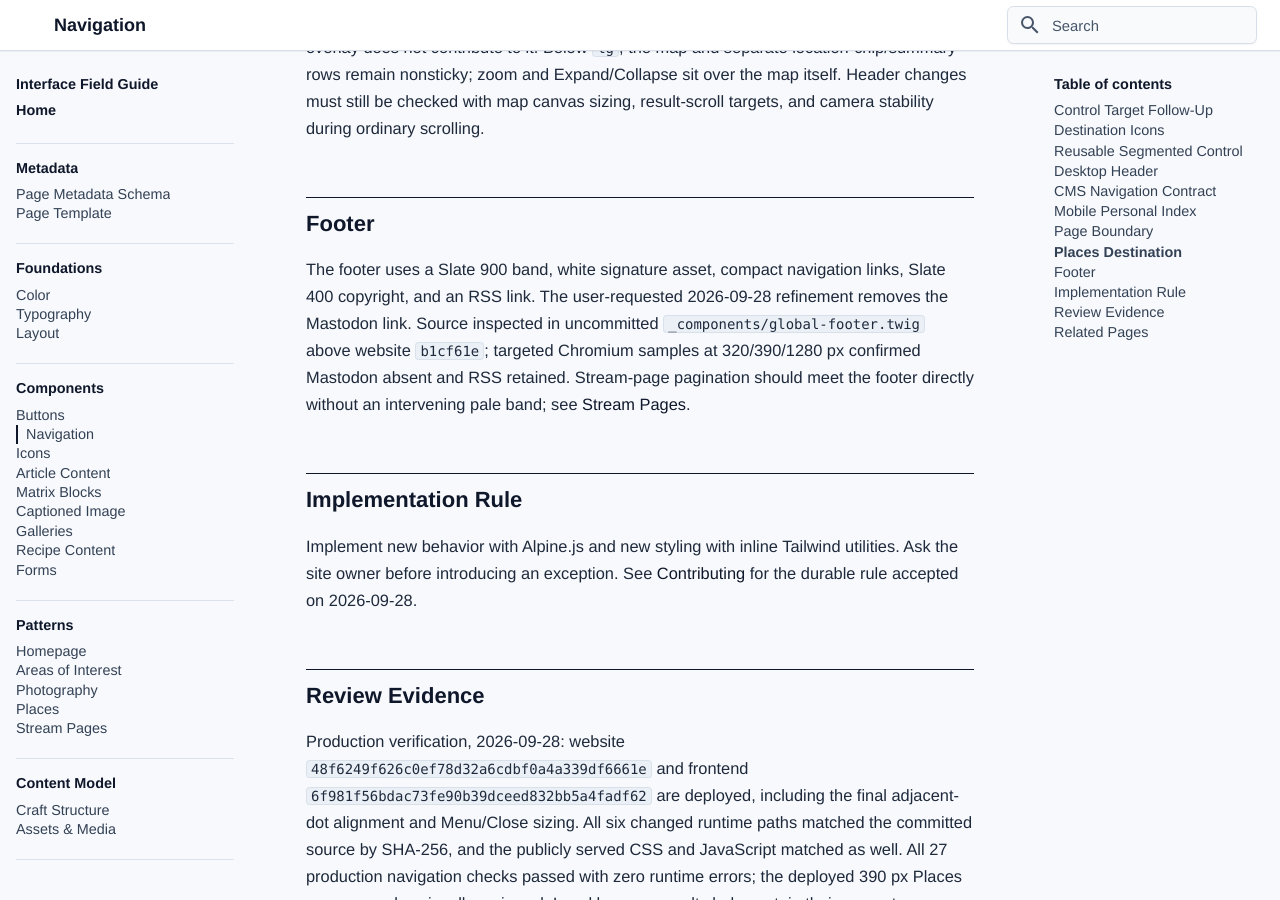
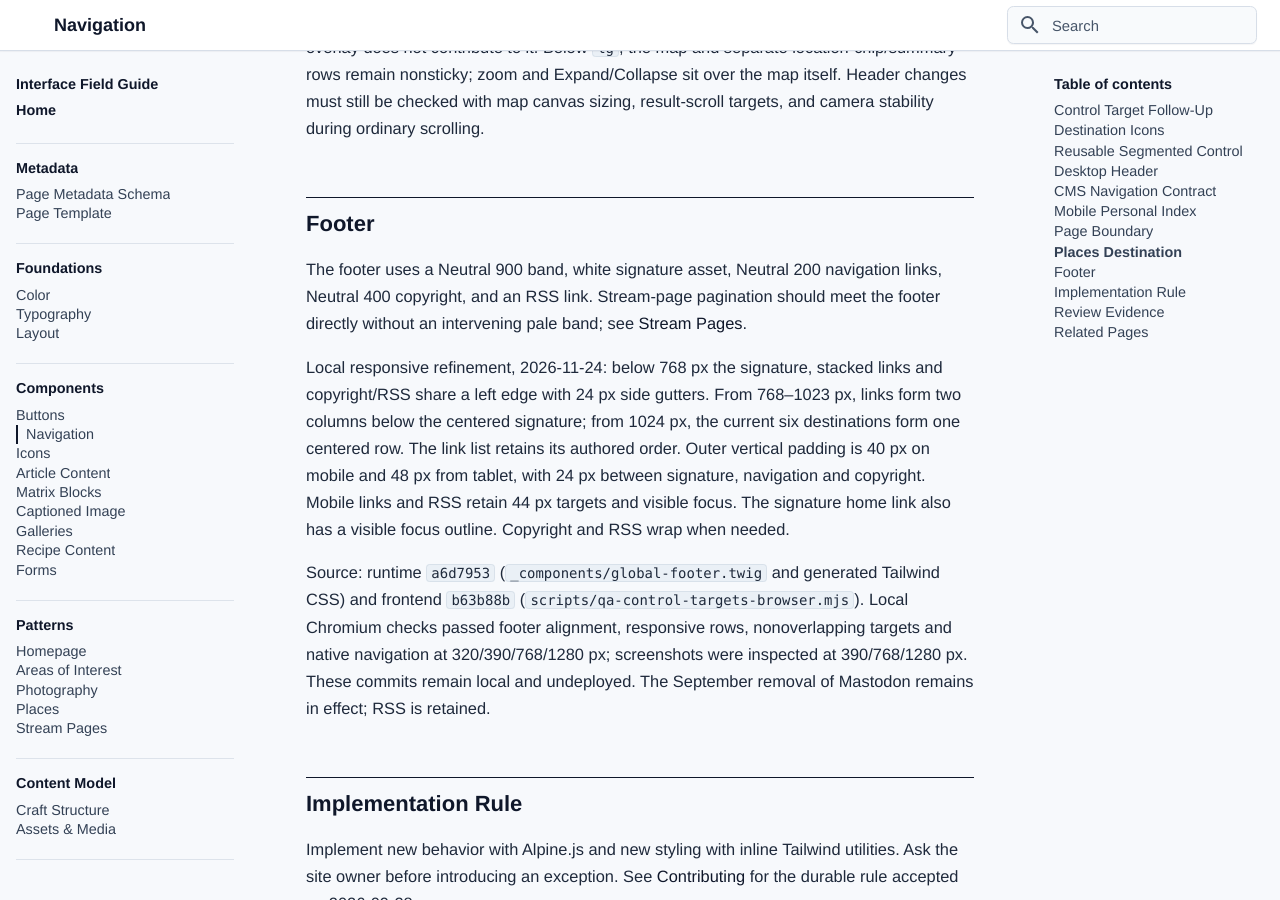
Before and after one commit to bentilden/Design-System, an MkDocs documentation site: the page built from docs/components/navigation.md, in a window 1280 px wide and 900 px high, scrolled down 6794 px. Built offline with MkDocs 1.6.1 and Material for MkDocs 9.7.7, drawn with Linux system fonts in a browser that asks for light colours; some web fonts are replaced.

Commit message:
Document compact responsive footer layout

```diff
--- a/docs/components/navigation.md
+++ b/docs/components/navigation.md
@@ -121,7 +121,11 @@ From `lg`, the shared map/gallery toolbar sticks directly beneath the measured w
 
 ## Footer
 
-The footer uses a Slate 900 band, white signature asset, compact navigation links, Slate 400 copyright, and an RSS link. The user-requested 2026-09-28 refinement removes the Mastodon link. Source inspected in uncommitted `_components/global-footer.twig` above website `b1cf61e`; targeted Chromium samples at 320/390/1280 px confirmed Mastodon absent and RSS retained. Stream-page pagination should meet the footer directly without an intervening pale band; see [Stream Pages](../patterns/stream-pages.md#pagination).
+The footer uses a Neutral 900 band, white signature asset, Neutral 200 navigation links, Neutral 400 copyright, and an RSS link. Stream-page pagination should meet the footer directly without an intervening pale band; see [Stream Pages](../patterns/stream-pages.md#pagination).
+
+Local responsive refinement, 2026-11-24: below 768 px the signature, stacked links and copyright/RSS share a left edge with 24 px side gutters. From 768–1023 px, links form two columns below the centered signature; from 1024 px, the current six destinations form one centered row. The link list retains its authored order. Outer vertical padding is 40 px on mobile and 48 px from tablet, with 24 px between signature, navigation and copyright. Mobile links and RSS retain 44 px targets and visible focus. The signature home link also has a visible focus outline. Copyright and RSS wrap when needed.
+
+Source: runtime `a6d7953` (`_components/global-footer.twig` and generated Tailwind CSS) and frontend `b63b88b` (`scripts/qa-control-targets-browser.mjs`). Local Chromium checks passed footer alignment, responsive rows, nonoverlapping targets and native navigation at 320/390/768/1280 px; screenshots were inspected at 390/768/1280 px. These commits remain local and undeployed. The September removal of Mastodon remains in effect; RSS is retained.
 
 ## Implementation Rule
 
```
